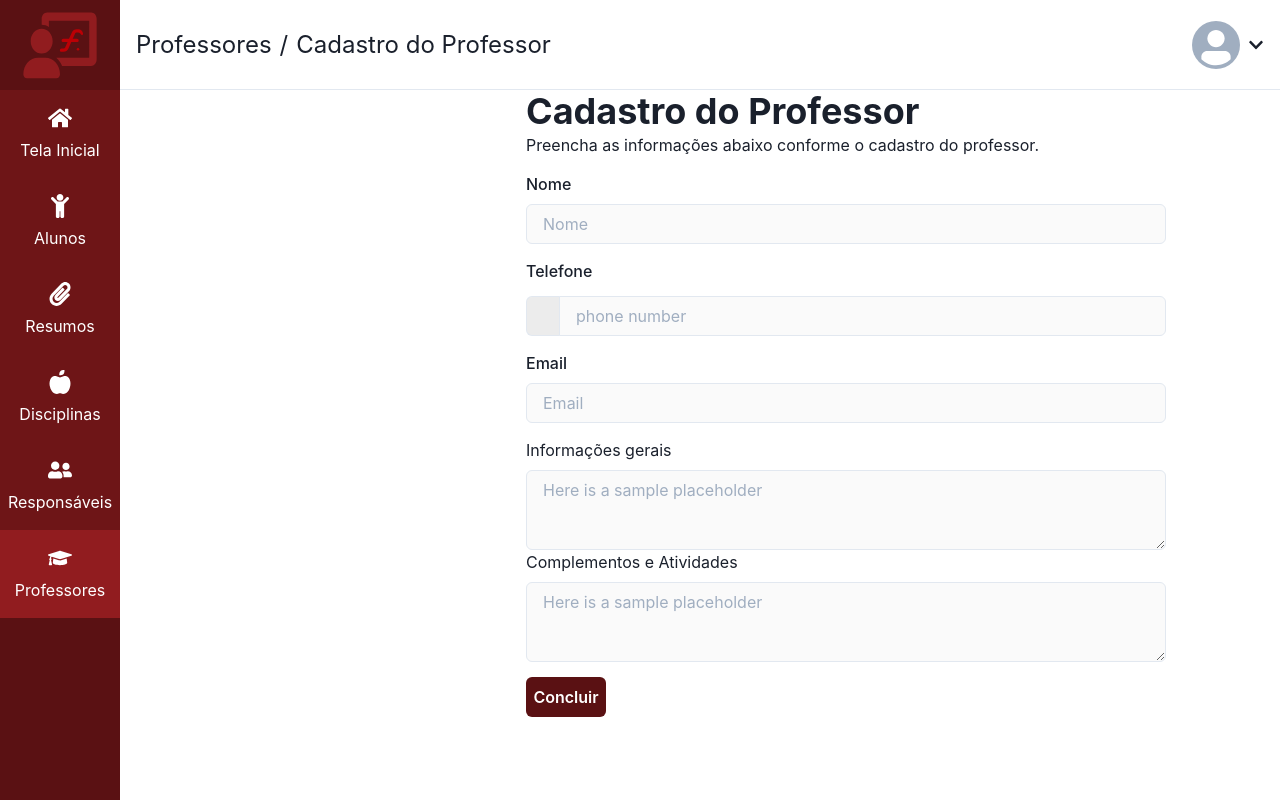
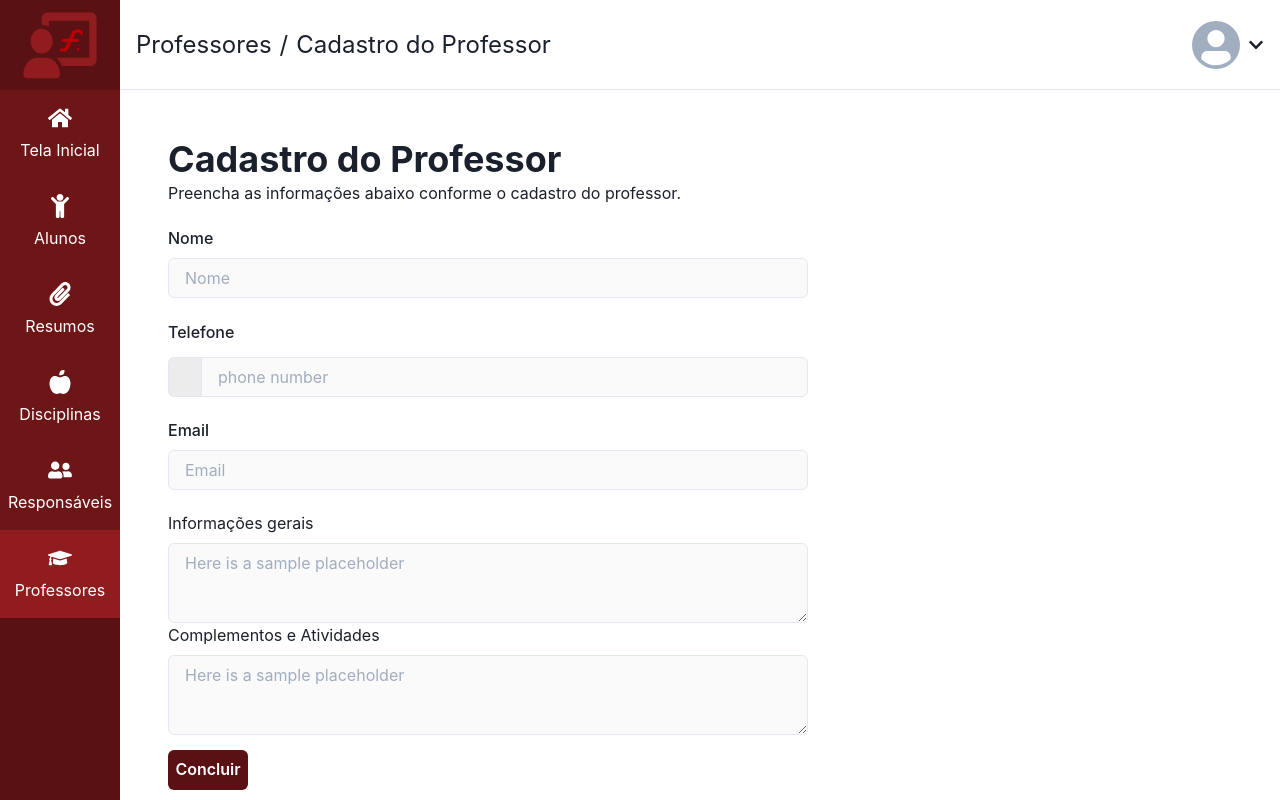
Before and after one commit to Lugaluvi/formly-frontend, a Next.js app: page /teachers/new in a window 1280 px wide. Built offline with nearby package versions, Linux system fonts and the light colour scheme.

Commit message:
fix: layout padding

```diff
--- a/src/layouts/LayoutAuth.tsx
+++ b/src/layouts/LayoutAuth.tsx
@@ -23,6 +23,7 @@ export const LayoutAuth: FC<LayoutAuthProps> = ({ title, children }) => (
           height="calc(100vh - 90px)"
           width="100%"
           style={{ overflow: "auto" }}
+          padding="12"
         >
           {children}
         </Box>
--- a/src/pages/teachers/new.tsx
+++ b/src/pages/teachers/new.tsx
@@ -16,7 +16,7 @@ import { LayoutAuth } from "../../layouts";
 
 const baseURL = "localhost:8080/";
 
-export default function TeacherForm() {
+const TeacherForm = () => {
   const [name, setName] = useState<String>("");
   const [email, setEmail] = useState<String>("");
   const [phone, setPhone] = useState<String>("");
@@ -42,7 +42,7 @@ export default function TeacherForm() {
 
   return (
     <LayoutAuth title="Cadastrar professor">
-      <Flex marginLeft="35%" direction="column">
+      <Flex direction="column">
         <Heading>Cadastro do Professor</Heading>
         <Text>
           Preencha as informações abaixo conforme o cadastro do professor.
@@ -131,4 +131,6 @@ export default function TeacherForm() {
       </Flex>
     </LayoutAuth>
   );
-}
+};
+
+export default TeacherForm;
```
